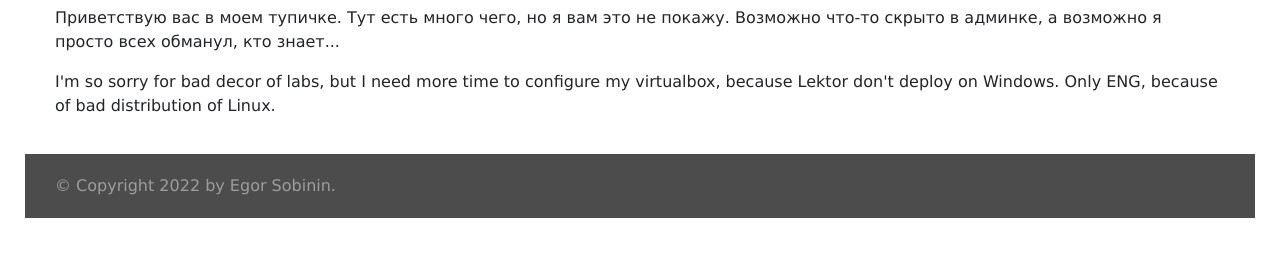
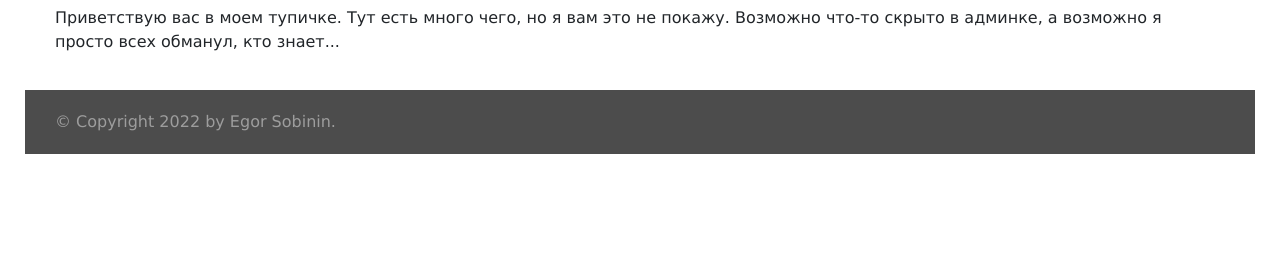
Before and after one commit to EgrSobn/EgrSobn, a plain HTML site: page index.html in a window 1280 px wide. Shown: the part 542-798 px from the top of the page. Drawn offline with nearby package versions, Linux system fonts and the light colour scheme.

Commit message:
Update index.html

```diff
--- a/index.html
+++ b/index.html
@@ -46,8 +46,7 @@
   <p class="image"><img src="logo.png" width="100%" height="100%"></p>
 
   <p>Приветствую вас в моем тупичке. Тут есть много чего, но я вам это не покажу. Возможно что-то скрыто в админке, а возможно я просто всех обманул, кто знает...</p>
-<p>I'm so sorry for bad decor of labs, but I need more time to configure my virtualbox, because Lektor don't deploy on Windows.
-Only ENG, because of bad distribution of Linux.</p>
+
 
 
   </div>
```
